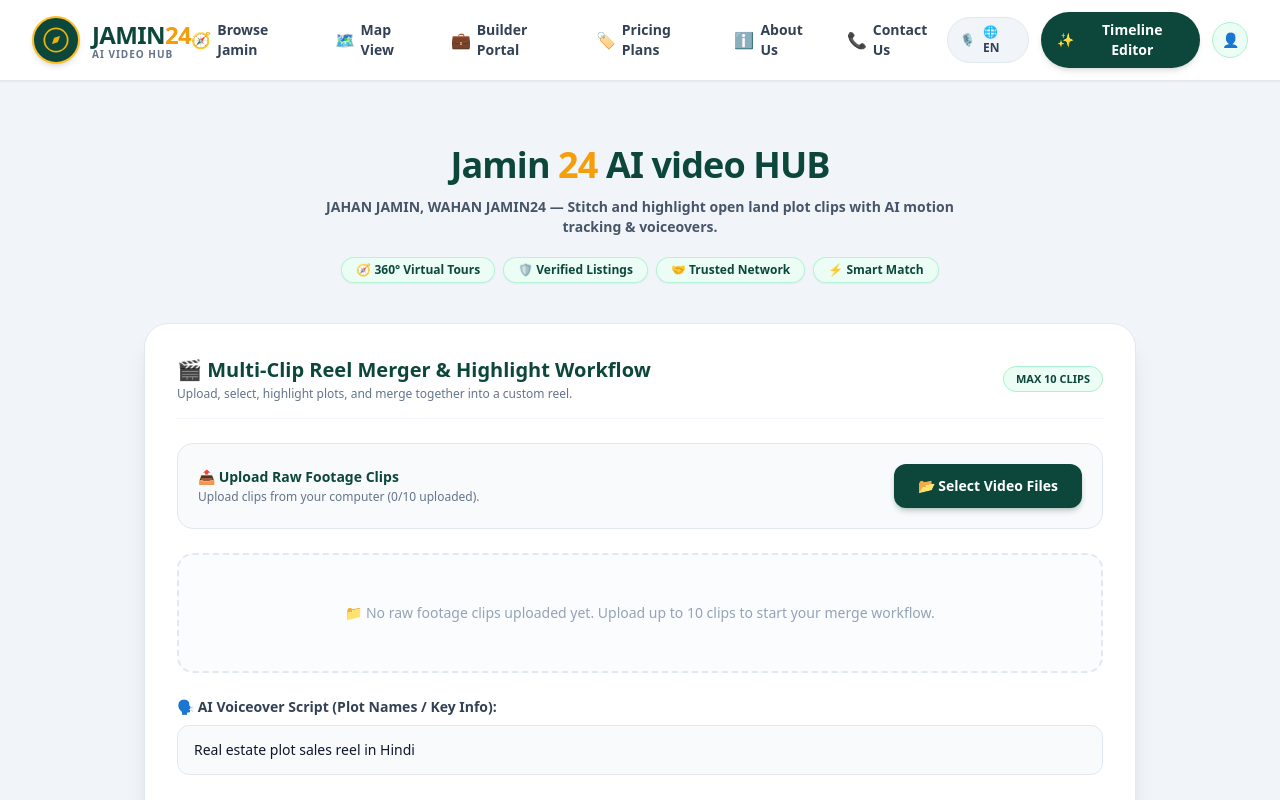
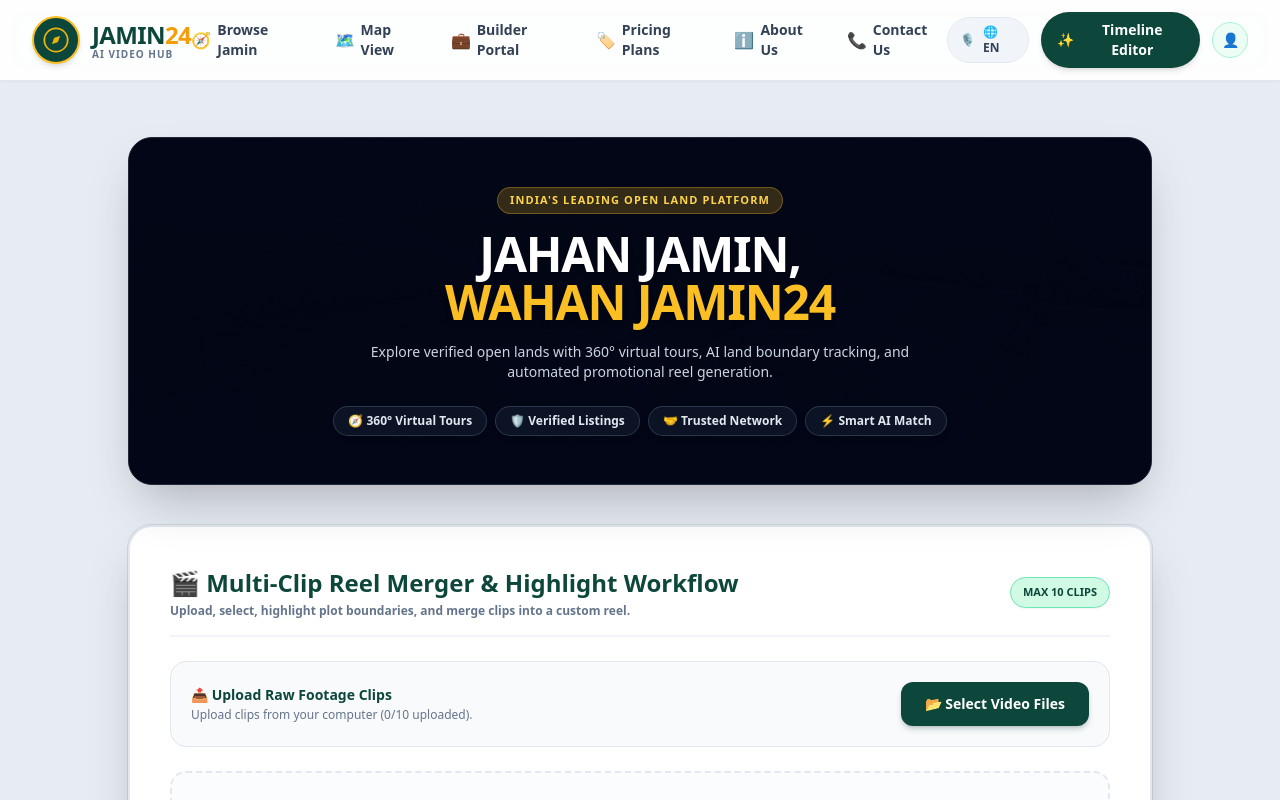
Before and after one commit to diyuworks/AI-VIDEO-EDITOR, a React (Vite) app in the folder frontend/: page / in a window 1280 px wide. Shown: the top 800 px of the page. Built offline with nearby package versions, Linux system fonts and the light colour scheme; the HTML template or start-up script is replaced by a standard one.

Commit message:
style: add Jamin24 hero aerial drone banner and high-contrast card box styling

```diff
--- a/frontend/src/App.tsx
+++ b/frontend/src/App.tsx
@@ -20,13 +20,13 @@ function App() {
   const [promptData, setPromptData] = useState<PromptData | null>(null)
 
   return (
-    <div className="min-h-screen bg-slate-100 font-sans text-slate-800 flex flex-col">
+    <div className="min-h-screen bg-slate-200/80 font-sans text-slate-800 flex flex-col">
       <Jamin24Header
         onToggleTimeline={() => setScreen(screen === 'reel' ? 'upload' : 'reel')}
         showTimelineToggle={true}
       />
 
-      <main className="flex-1 flex flex-col items-center justify-center p-4 sm:p-8">
+      <main className="flex-1 flex flex-col items-center justify-center p-3 sm:p-6 lg:p-10">
         {screen === 'upload' && (
           <UploadPage
             onContinue={(data) => {
--- a/frontend/src/pages/ReelGeneratorPage.tsx
+++ b/frontend/src/pages/ReelGeneratorPage.tsx
@@ -385,43 +385,56 @@ const ReelGeneratorPage: React.FC<ReelGeneratorPageProps> = ({
   };
 
   return (
-    <div className="w-full max-w-5xl mx-auto p-2 sm:p-4 space-y-10 font-sans">
-      {/* 🌟 HERO HEADER */}
-      <div className="text-center space-y-3">
-        <h1 className="text-3xl sm:text-4xl font-black text-[#0D473B] tracking-tight">
-          Jamin <span className="text-amber-500">24</span> AI video HUB
+    <div className="w-full max-w-5xl mx-auto font-sans space-y-10">
+      {/* 🌟 JAMIN24 HERO BANNER WITH AERIAL BACKDROP */}
+      <div className="relative rounded-3xl overflow-hidden shadow-2xl bg-slate-950 p-6 sm:p-12 text-white border border-slate-800">
+        {/* Aerial Land Background Image Overlay */}
+        <div
+          className="absolute inset-0 bg-cover bg-center opacity-40 mix-blend-overlay scale-105"
+          style={{ backgroundImage: "url('/hero_bg.png')" }}
+        />
+        <div className="absolute inset-0 bg-gradient-to-b from-slate-950/80 via-slate-950/60 to-slate-950/90" />
+
+        <div className="relative z-10 text-center space-y-4 max-w-3xl mx-auto">
+          <span className="inline-block bg-amber-400/20 text-amber-300 border border-amber-400/30 text-[11px] font-extrabold uppercase tracking-widest px-3 py-1 rounded-full">
+            India's Leading Open Land Platform
+          </span>
+          <h1 className="text-3xl sm:text-5xl font-black tracking-tight text-white drop-shadow-md">
+            JAHAN JAMIN, <br className="hidden sm:inline" />
+            <span className="text-amber-400">WAHAN JAMIN24</span>
           </h1>
-        <p className="text-slate-600 text-sm font-semibold max-w-2xl mx-auto">
-          JAHAN JAMIN, WAHAN JAMIN24 — Stitch and highlight open land plot clips with AI motion tracking & voiceovers.
+          <p className="text-slate-300 text-xs sm:text-sm font-medium leading-relaxed max-w-xl mx-auto">
+            Explore verified open lands with 360° virtual tours, AI land boundary tracking, and automated promotional reel generation.
           </p>
 
-        {/* Feature Pill Badges */}
-        <div className="flex flex-wrap justify-center gap-2 pt-2 text-xs font-bold text-[#0D473B]">
-          <span className="bg-emerald-50 border border-emerald-200/80 px-3.5 py-1 rounded-full flex items-center gap-1.5 shadow-sm">
+          {/* Feature Badges */}
+          <div className="flex flex-wrap justify-center gap-2 pt-2 text-xs font-bold text-slate-200">
+            <span className="bg-slate-900/80 border border-slate-700/80 backdrop-blur-md px-3.5 py-1.5 rounded-full flex items-center gap-1.5 shadow-md">
               🧭 360° Virtual Tours
             </span>
-          <span className="bg-emerald-50 border border-emerald-200/80 px-3.5 py-1 rounded-full flex items-center gap-1.5 shadow-sm">
+            <span className="bg-slate-900/80 border border-slate-700/80 backdrop-blur-md px-3.5 py-1.5 rounded-full flex items-center gap-1.5 shadow-md">
               🛡️ Verified Listings
             </span>
-          <span className="bg-emerald-50 border border-emerald-200/80 px-3.5 py-1 rounded-full flex items-center gap-1.5 shadow-sm">
+            <span className="bg-slate-900/80 border border-slate-700/80 backdrop-blur-md px-3.5 py-1.5 rounded-full flex items-center gap-1.5 shadow-md">
               🤝 Trusted Network
             </span>
-          <span className="bg-emerald-50 border border-emerald-200/80 px-3.5 py-1 rounded-full flex items-center gap-1.5 shadow-sm">
-            ⚡ Smart Match
+            <span className="bg-slate-900/80 border border-slate-700/80 backdrop-blur-md px-3.5 py-1.5 rounded-full flex items-center gap-1.5 shadow-md">
+              ⚡ Smart AI Match
             </span>
           </div>
         </div>
+      </div>
 
-      {/* 🎬 SECTION 1: MULTI-CLIP REAL ESTATE REEL MERGER */}
-      <section className="bg-white border border-slate-200 shadow-xl rounded-3xl p-6 sm:p-8 space-y-6 text-slate-800">
-        <div className="border-b border-slate-100 pb-4 flex justify-between items-center">
+      {/* 🎬 SECTION 1: MULTI-CLIP REEL MERGER BOX (HIGH CONTRAST FLOATING CARD) */}
+      <section className="bg-white border-2 border-slate-200 shadow-2xl rounded-3xl p-6 sm:p-10 space-y-6 text-slate-800 ring-1 ring-slate-900/10">
+        <div className="border-b-2 border-slate-100 pb-4 flex justify-between items-center">
           <div>
-            <h2 className="text-xl font-black text-[#0D473B] flex items-center gap-2">
+            <h2 className="text-xl sm:text-2xl font-black text-[#0D473B] flex items-center gap-2.5">
               🎬 Multi-Clip Reel Merger & Highlight Workflow
             </h2>
-            <p className="text-xs text-slate-500 mt-0.5">Upload, select, highlight plots, and merge together into a custom reel.</p>
+            <p className="text-xs font-semibold text-slate-500 mt-1">Upload, select, highlight plot boundaries, and merge clips into a custom reel.</p>
           </div>
-          <span className="bg-emerald-50 text-[#0D473B] text-[11px] font-bold px-3 py-1 rounded-full border border-emerald-200">
+          <span className="bg-emerald-100 text-[#0D473B] text-[11px] font-extrabold px-3 py-1.5 rounded-full border border-emerald-300 shadow-sm">
             MAX 10 CLIPS
           </span>
         </div>
```
Also changed, not shown: frontend/public/hero_bg.png (added). Lines whose indentation alone changed are shown as unchanged.
